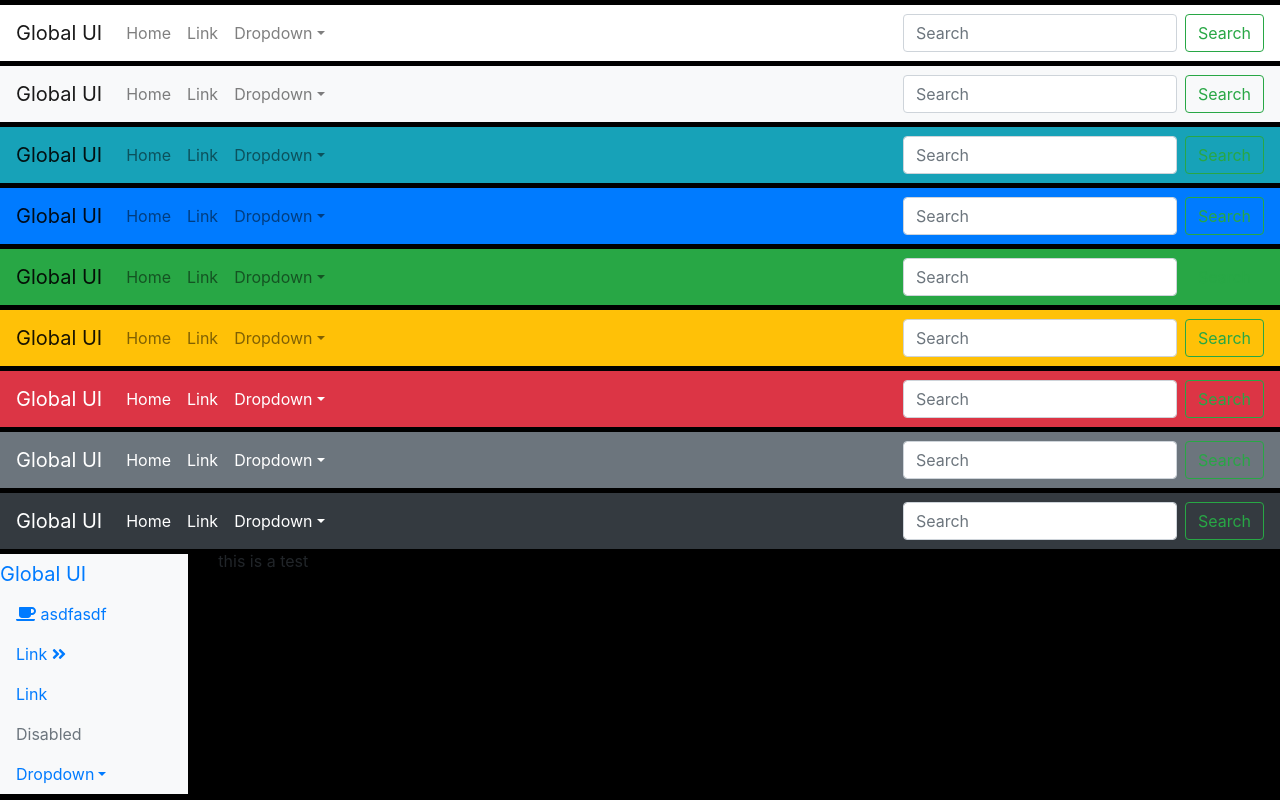
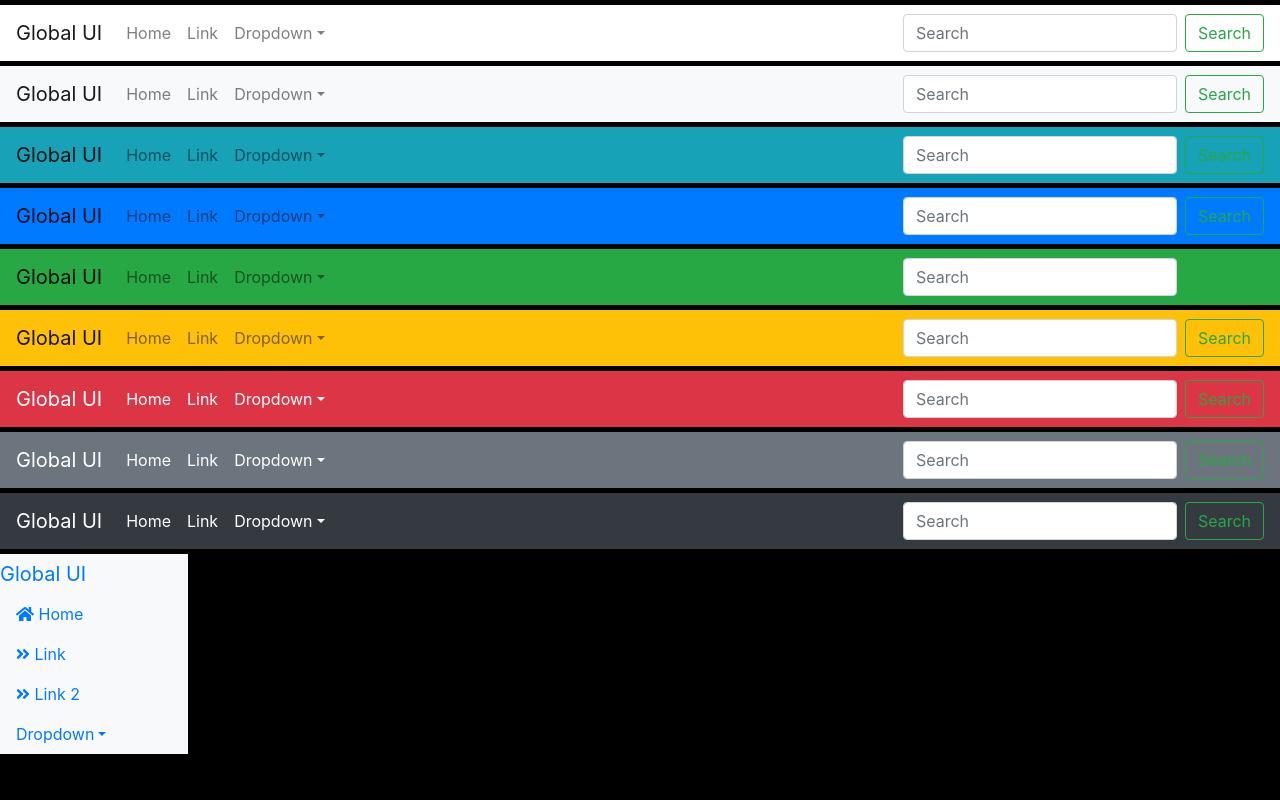
Before and after one commit to jon424/global-ui-react, a React (Create React App) app: page / in a window 1280 px wide. Built offline with nearby package versions, Linux system fonts and the light colour scheme.

Commit message:
edited drop directions for dropdown

```diff
--- a/src/App.js
+++ b/src/App.js
@@ -12,9 +12,7 @@ function App() {
           <Col xs={2} id="sidebar-wrapper">
             <SideBars />
           </Col>
-          <Col xs={10} id="page-content-wrapper">
-            this is a test
-          </Col>
+          <Col xs={10} id="page-content-wrapper"></Col>
         </Row>
       </Container>
     </>
--- a/src/components/SideBars.js
+++ b/src/components/SideBars.js
@@ -5,6 +5,7 @@ import {
   faCoffee,
   faAtom,
   faAngleDoubleRight,
+  faHome,
 } from "@fortawesome/free-solid-svg-icons";
 //https://stackoverflow.com/questions/60482018/make-a-sidebar-from-react-bootstrap
 
@@ -35,23 +36,20 @@ const SideBars = (props) => {
         <Navbar.Brand href="#home">Global UI</Navbar.Brand>
         <Nav.Item>
           <Nav.Link href="/home">
-            <FontAwesomeIcon icon={faCoffee} /> asdfasdf
+            <FontAwesomeIcon icon={faHome} /> Home
           </Nav.Link>
         </Nav.Item>
         <Nav.Item>
           <Nav.Link eventKey="link-1">
-            Link <FontAwesomeIcon icon={faAngleDoubleRight} />
+            <FontAwesomeIcon icon={faAngleDoubleRight} /> Link
           </Nav.Link>
         </Nav.Item>
         <Nav.Item>
-          <Nav.Link eventKey="link-2">Link</Nav.Link>
-        </Nav.Item>
-        <Nav.Item>
-          <Nav.Link eventKey="disabled" disabled>
-            Disabled
+          <Nav.Link eventKey="link-2">
+            <FontAwesomeIcon icon={faAngleDoubleRight} /> Link 2
           </Nav.Link>
         </Nav.Item>
-        <NavDropdown title="Dropdown" id="basic-nav-dropdown">
+        <NavDropdown title="Dropdown" id="basic-nav-dropdown" drop="down">
           <NavDropdown.Item href="#action/3.1">Action</NavDropdown.Item>
           <NavDropdown.Item href="#action/3.2">Another action</NavDropdown.Item>
           <NavDropdown.Item href="#action/3.3">Something</NavDropdown.Item>
```
